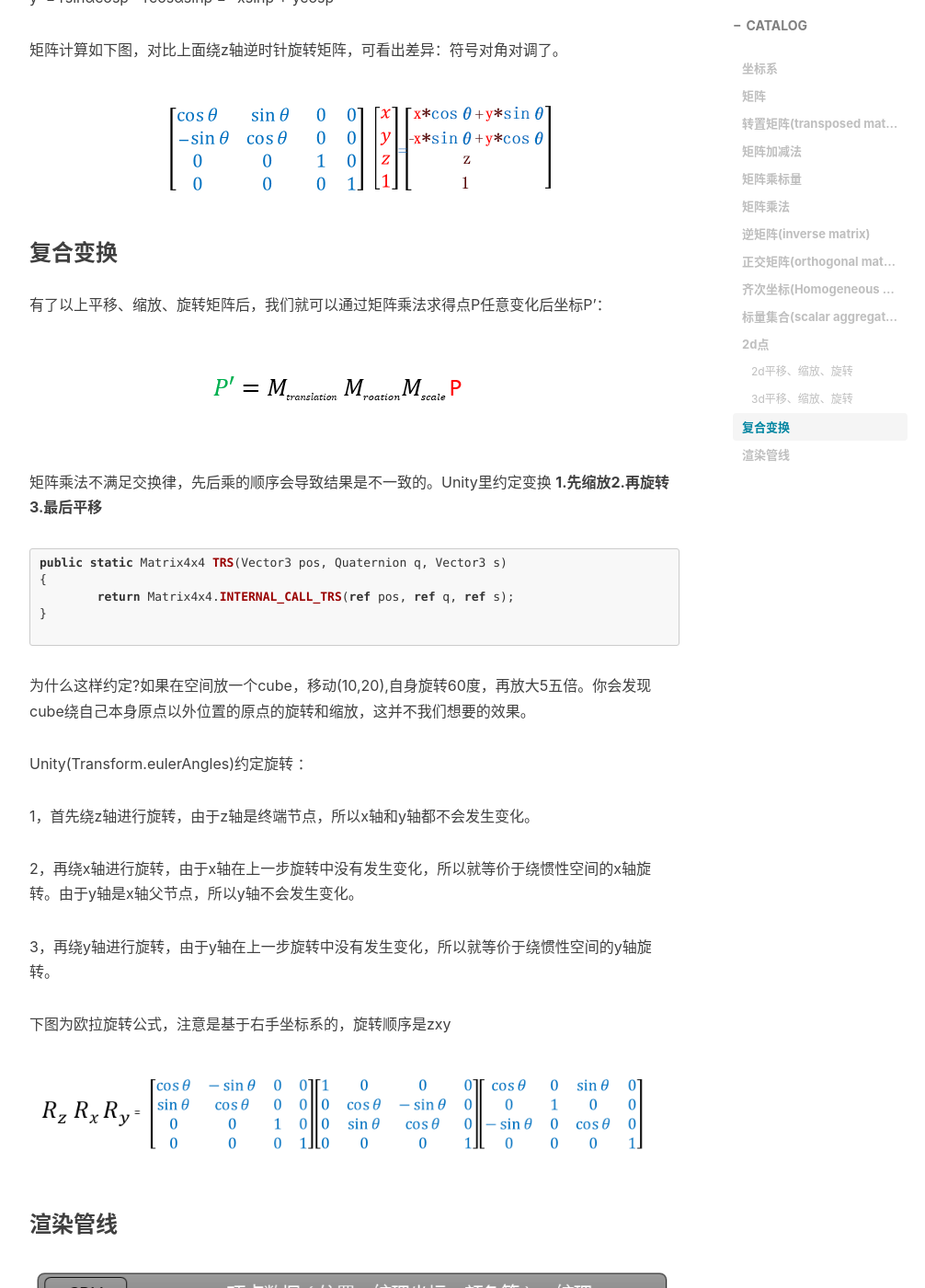
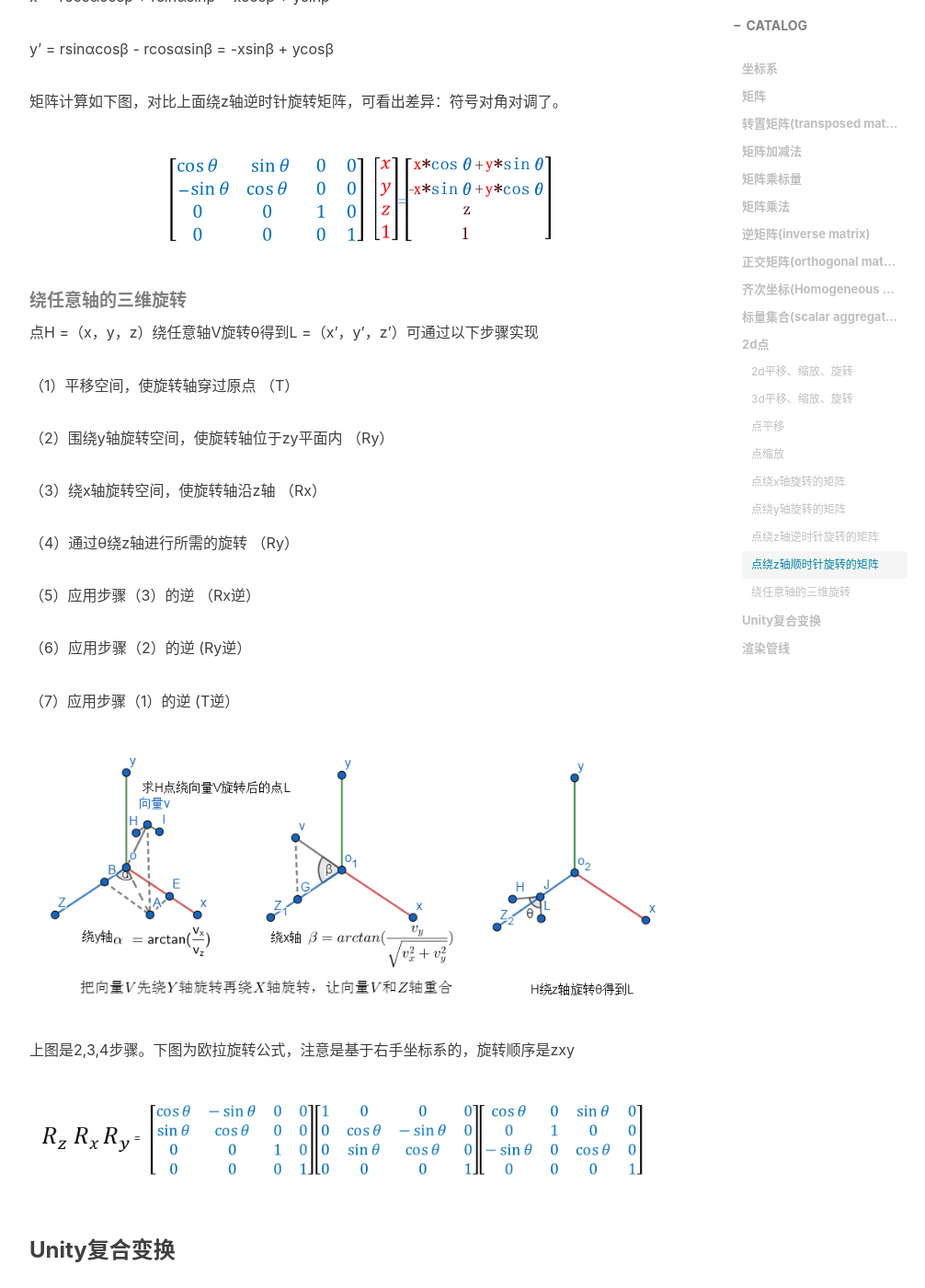
Before and after one commit to chenanbao/chenanbao.github.io, a Jekyll site: the page built from _posts/2018-10-29-矩阵变换.md, in a window 1280 px wide and 1400 px high, scrolled down 16369 px. Shown: the whole window at 92% size, without its empty margins (233-1239 px from the left). Built offline with Jekyll 4.4.1, drawn with Linux system fonts in a browser that asks for light colours; nearby versions of some CDN libraries; comment, search, counter and statistics services are not loaded; some of the changed text lies outside the part shown.

Commit message:
任意轴旋转矩阵

```diff
--- a/_posts/2018-10-29-矩阵变换.md
+++ b/_posts/2018-10-29-矩阵变换.md
@@ -226,6 +226,8 @@ b.向量用于表示力和速度等具有方向和大小的量， 通常用具
 
 #### 3d平移、缩放、旋转
 
+##### 点平移
+
   根据矩阵乘法可得点平移，下图平移基于右手坐标系（OpenGL API）。在空间中，右手拇指x正轴朝右，食指y正轴朝上，中指z正轴朝自己，则称为右手坐标系。矩阵T和点p（列矩阵）相乘记做Tp。
 
   ![image](/img/pos_84.png)
@@ -236,19 +238,21 @@ b.向量用于表示力和速度等具有方向和大小的量， 通常用具
 
   平移变换只对于点才有意义，因为普通向量没有位置概念，只有大小和方向,而平移变换是个加法运算（点r=[rx,ry,rz] ，平移t=[tx,ty,tz]  ，r+t=[rx+tx,ry+ty,rz+tz]），不方便以后和旋转、缩放做乘法混合计算,所以引入齐次坐标区分，写成两个矩阵乘积形式的。而旋转和缩放对于向量和点都有意义。
 
-  点缩放
+##### 点缩放
 
   ![image](/img/pos_85.png)
 
-  点绕x轴旋转的矩阵
+##### 点绕x轴旋转的矩阵
 
   ![image](/img/pos_86.png)
 
-  点绕y轴旋转的矩阵
+##### 点绕y轴旋转的矩阵
 
   ![image](/img/pos_87.png)
 
-  点绕z轴旋转的矩阵，基于右手坐标系，本人推导时混乱了方向，浪费不少时间~~~
+##### 点绕z轴逆时针旋转的矩阵
+
+  基于右手坐标系，本人推导时混乱了方向，浪费不少时间~~~
 
   ![image](/img/pos_88.png)
 
@@ -276,6 +280,8 @@ b.向量用于表示力和速度等具有方向和大小的量， 通常用具
 
  ![image](/img/u_56.png)
 
+##### 点绕z轴顺时针旋转的矩阵
+
  如果点P是绕z轴顺时针旋转β到P'
 
  ![image](/img/u_58.png)
@@ -292,7 +298,34 @@ b.向量用于表示力和速度等具有方向和大小的量， 通常用具
 
  ![image](/img/u_59.png)
 
-### 复合变换
+##### 绕任意轴的三维旋转
+
+ 点H =（x，y，z）绕任意轴V旋转θ得到L =（x'，y'，z'）可通过以下步骤实现
+
+（1）平移空间，使旋转轴穿过原点 （T）
+
+（2）围绕y轴旋转空间，使旋转轴位于zy平面内 （Ry）
+
+（3）绕x轴旋转空间，使旋转轴沿z轴 （Rx）
+
+（4）通过θ绕z轴进行所需的旋转 （Ry）
+
+（5）应用步骤（3）的逆  （Rx逆）
+
+（6）应用步骤（2）的逆   (Ry逆）
+
+（7）应用步骤（1）的逆   (T逆）
+
+![image](/img/u_61.png)
+
+
+上图是2,3,4步骤。下图为欧拉旋转公式，注意是基于右手坐标系的，旋转顺序是zxy
+
+
+
+![image](/img/pos_96.png)
+
+### Unity复合变换
 
  有了以上平移、缩放、旋转矩阵后，我们就可以通过矩阵乘法求得点P任意变化后坐标P'：
 
@@ -318,11 +351,6 @@ Unity(Transform.eulerAngles)约定旋转 ：
 
 3，再绕y轴进行旋转，由于y轴在上一步旋转中没有发生变化，所以就等价于绕惯性空间的y轴旋转。
 
-下图为欧拉旋转公式，注意是基于右手坐标系的，旋转顺序是zxy
-
-![image](/img/pos_96.png)
-
-
 
 ### 渲染管线
 
@@ -346,3 +374,5 @@ Unity(Transform.eulerAngles)约定旋转 ：
 参考资料:
 
 [Youtube旋转矩阵推导](https://www.youtube.com/watch?v=8XRvpDhTJpw)
+
+[绕任意轴旋转](http://paulbourke.net/geometry/rotate/)
```
Also changed, not shown: img/u_61.png (added).
